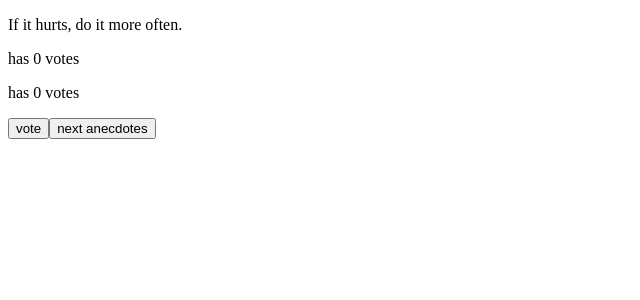
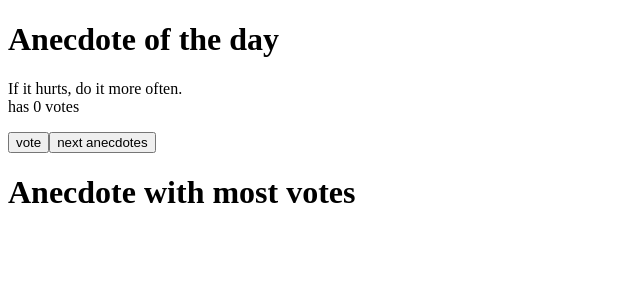
Before and after one commit to hamidme/FSO, a React (Create React App) app in the folder part1/anecdotes/: page / in a window 1280 px wide. Shown: the top 300 px of the page, without its empty margins (0-640 px from the left). Built offline with nearby package versions, Linux system fonts and the light colour scheme.

Commit message:
1.14*: anecdotes step3

```diff
--- a/part1/anecdotes/src/App.js
+++ b/part1/anecdotes/src/App.js
@@ -48,19 +48,28 @@ const App = () => {
       oldVote[selected]+1,
       ...oldVote.slice(selected + 1)
     ])
-    //Anecdote with highest vote
+
   }
 
+  //Anecdote with highest vote
+  const showHighest = {
+    anecVote :Math.max(...vote),
+    anecdote :anecdotes[vote.indexOf(Math.max(...vote))]
+  }
+  //showHighestVoteAnecdote.anecVote === 0? '':
 
   //returned values
   return (
     <div>
-      <p>{anecdotes[selected]}</p>
-      <p>has {vote[selected]} votes</p>
-      <p>has {Math.max(...vote)} votes</p>
+      <h1>Anecdote of the day</h1>
+      <p>{anecdotes[selected]} <br/>has {vote[selected]} votes</p>
 
       <button onClick={ButtonClickToVote}>vote</button>
       <button onClick={ButtonSelectAnecdote}>next anecdotes</button>
+
+      <h1>Anecdote with most votes</h1>
+      <p>{showHighest.anecVote === 0 ? '':
+      `${showHighest.anecdote} has ${showHighest.anecVote} votes.`}</p>
     </div>
   )
 }
```
